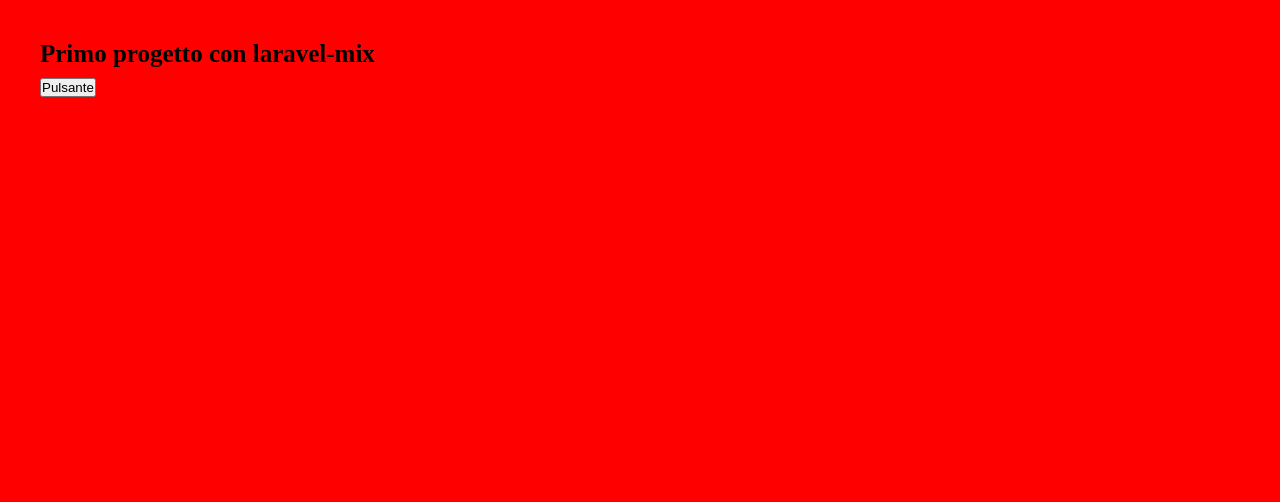
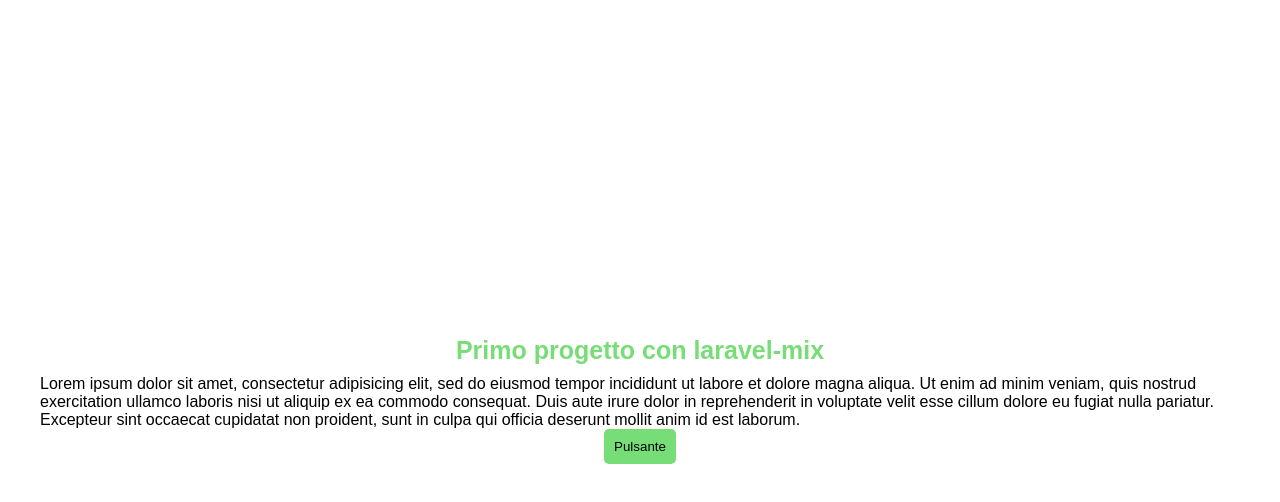
Before and after one commit to guidimarco/html-sass-first, a website: page first-app/index.html in a window 1280 px wide. Drawn offline with Linux system fonts and the light colour scheme.

Commit message:
HTML inserito par SCSS variabile e stile

```diff
--- a/first-app/index.html
+++ b/first-app/index.html
@@ -21,6 +21,7 @@
     <body>
         <div class="container">
             <h1>Primo progetto con laravel-mix</h1>
+            <p>Lorem ipsum dolor sit amet, consectetur adipisicing elit, sed do eiusmod tempor incididunt ut labore et dolore magna aliqua. Ut enim ad minim veniam, quis nostrud exercitation ullamco laboris nisi ut aliquip ex ea commodo consequat. Duis aute irure dolor in reprehenderit in voluptate velit esse cillum dolore eu fugiat nulla pariatur. Excepteur sint occaecat cupidatat non proident, sunt in culpa qui officia deserunt mollit anim id est laborum.</p>
             <button type="button" name="button">Pulsante</button>
         </div>
     </body>
--- a/first-app/src/app.scss
+++ b/first-app/src/app.scss
@@ -1,17 +1,35 @@
+$primaryColor: #77dd77;
+$unitSize: 5px;
+
 * {
     margin: 0;
     padding: 0;
     box-sizing: border-box;
 }
 
+body {
+    font-family: sans-serif;
+}
+
+// commento scss
 .container {
     height: 100vh;
-    background-color: red;
-    padding: 40px;
+    /* background-color: red; */
+    padding: $unitSize * 8;
+    display: flex; flex-direction: column;
+    justify-content: center;
+    align-items: center;
 }
 
 h1 {
-    font-size: 25px;
-    color: black;
+    font-size: $unitSize * 5;
+    color: $primaryColor;
     margin-bottom: 10px;
 }
+
+button {
+    padding: $unitSize * 2;
+    background-color: $primaryColor;
+    border-width: 0;
+    border-radius: $unitSize;
+}
```
Also changed, not shown: first-app/dist/app.css.
